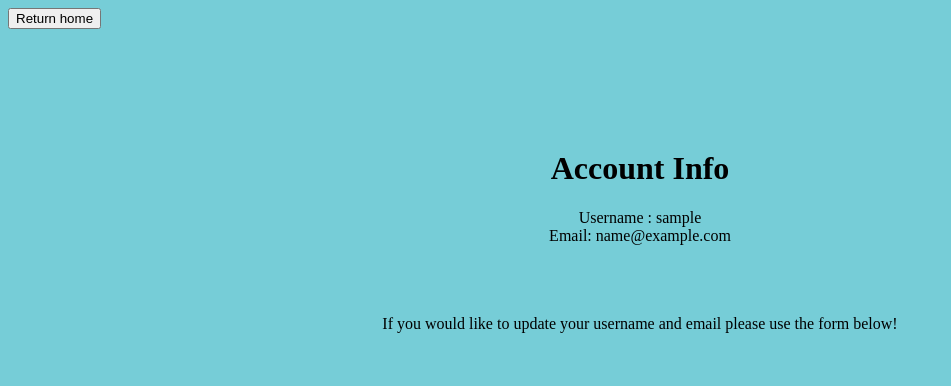
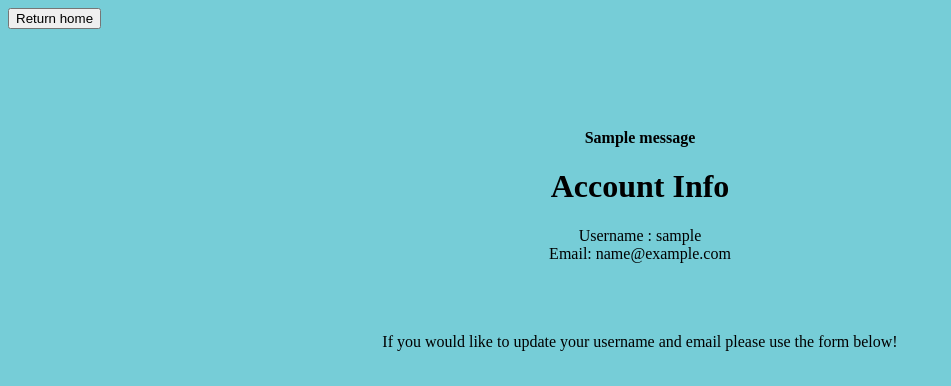
Before and after one commit to fatalvisor/CSC4350_BookBite, a Flask app: page /profile in a window 1280 px wide. Shown: the top 386 px of the page, without its empty margins (0-951 px from the left). Run offline with Flask 2, Linux system fonts and the light colour scheme; a user stored in the database is signed in; tables that the repository leaves empty hold one stand-in row (values such as "Sample post"); one stand-in notice (Sample message) is shown; some libraries are stand-ins or nearby versions.

Commit message:
fixing error

```diff
--- a/templates/profile.html
+++ b/templates/profile.html
@@ -12,6 +12,13 @@
     </form>
     <div class="verticle-center">
         <div class="center-text">
+            {% with messages = get_flashed_messages() %}
+            {% if messages %}
+            {% for message in messages %}
+            <b>{{message}}</b>
+            {% endfor %}
+            {% endif %}
+            {% endwith %}
 
             <div class="profile">
                 <h1>Account Info</h1>
```
